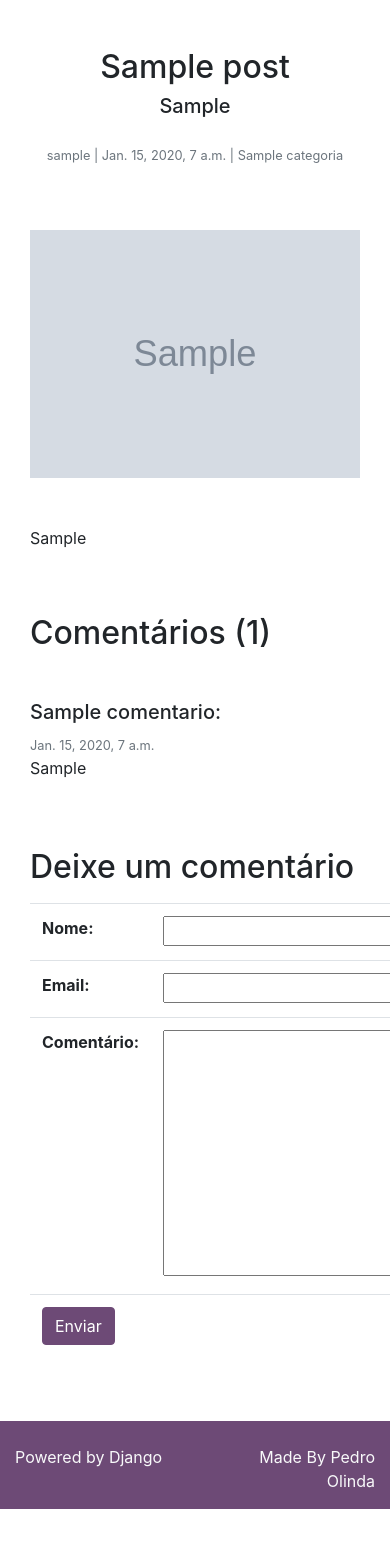
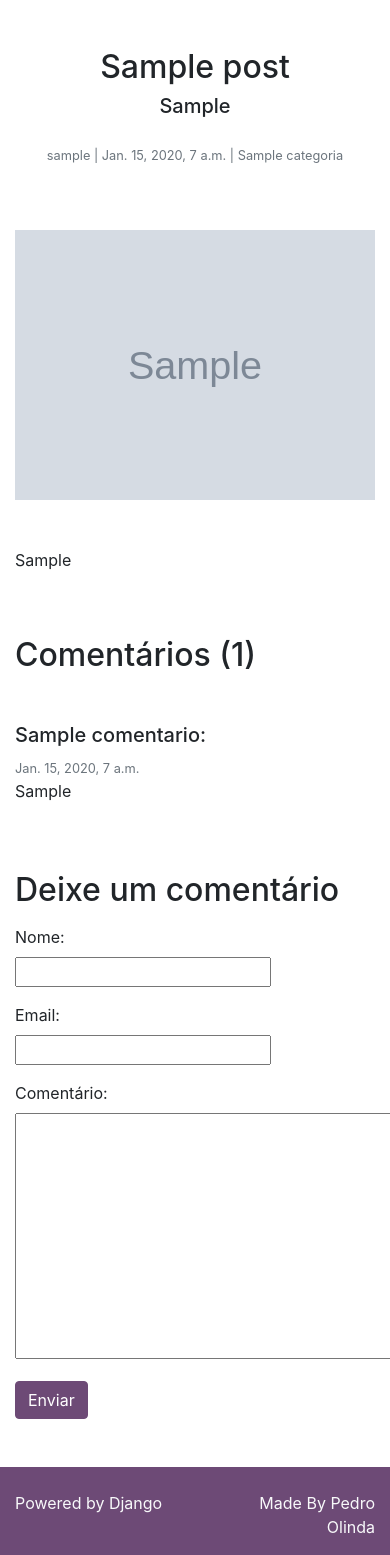
Before and after one commit to Derbson/blog-django, a Django app: page /post/1 in a window 390 px wide; the page is wider, and only the part inside the window is pictured. Shown: the part 56-1611 px from the top of that part. Before the commit the page ends 1565 px from the top of that part, so only its background shows below. Run offline with Django 3.2, Linux system fonts and the light colour scheme; tables that the repository leaves empty hold one stand-in row (values such as "Sample post"); grey boxes marked "Sample" are stand-in pictures; some libraries are stand-ins or nearby versions.

Commit message:
ajuste na responsividade

```diff
--- a/posts/templates/posts/post_detalhes.html
+++ b/posts/templates/posts/post_detalhes.html
@@ -4,8 +4,7 @@
 
 {% block conteudo %}
 <!-- POST -->
-<main>
-    <div class="container">
+
 <div class="row pt-5">
     <div class="col-xl"></div>
     <div class="col-xl-8 text-center">
@@ -59,23 +58,26 @@
 
         <form method="POST" action="#envia_comentario">
             {% csrf_token %}
-                    <table class="table">
-                        {{ form }}
-                        <tr>
-                            <td colspan="2">
+
+            {% for hidden_field in form.hidden_fields %}
+                {{ hidden_field }}
+            {% endfor %}
+
+            {% for visible_field in form.visible_fields %}
+                <div class="form-group">
+                    {{ visible_field.label_tag }} <br>
+                    {{ visible_field }}
+                    {{ visible_field.errors }}
+                </div>
+            {% endfor %}
+
             {% include 'parciais/_messages.html' %}
             <input id="envia_comentario" type="submit" class="btn btn-primary" value="Enviar">
-                            </td>
-                        </tr>
-                    </table>
         </form>
-
-
     </div>
     <div class="col-xl"></div>
 </div>
-    </div>
-</main>
+
 <!-- POST -->
 
 {% endblock %}
--- a/static/vendor/bootstrap/css/theme_1564087106285.css
+++ b/static/vendor/bootstrap/css/theme_1564087106285.css
@@ -54,3 +54,7 @@ ul.errorlist li {
     }
 }
 */
+
+.form-group {
+    width: 100%;
+}
```
Lines whose indentation alone changed are shown as unchanged.
